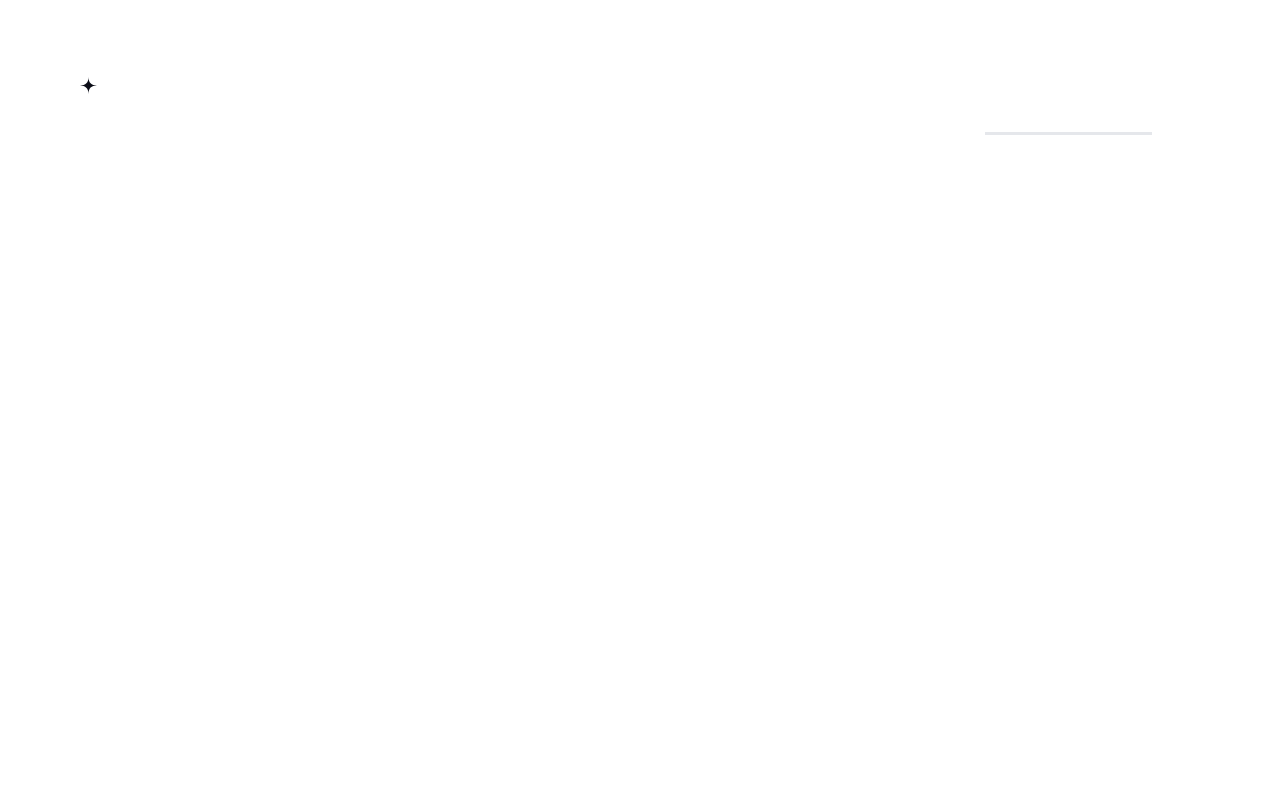
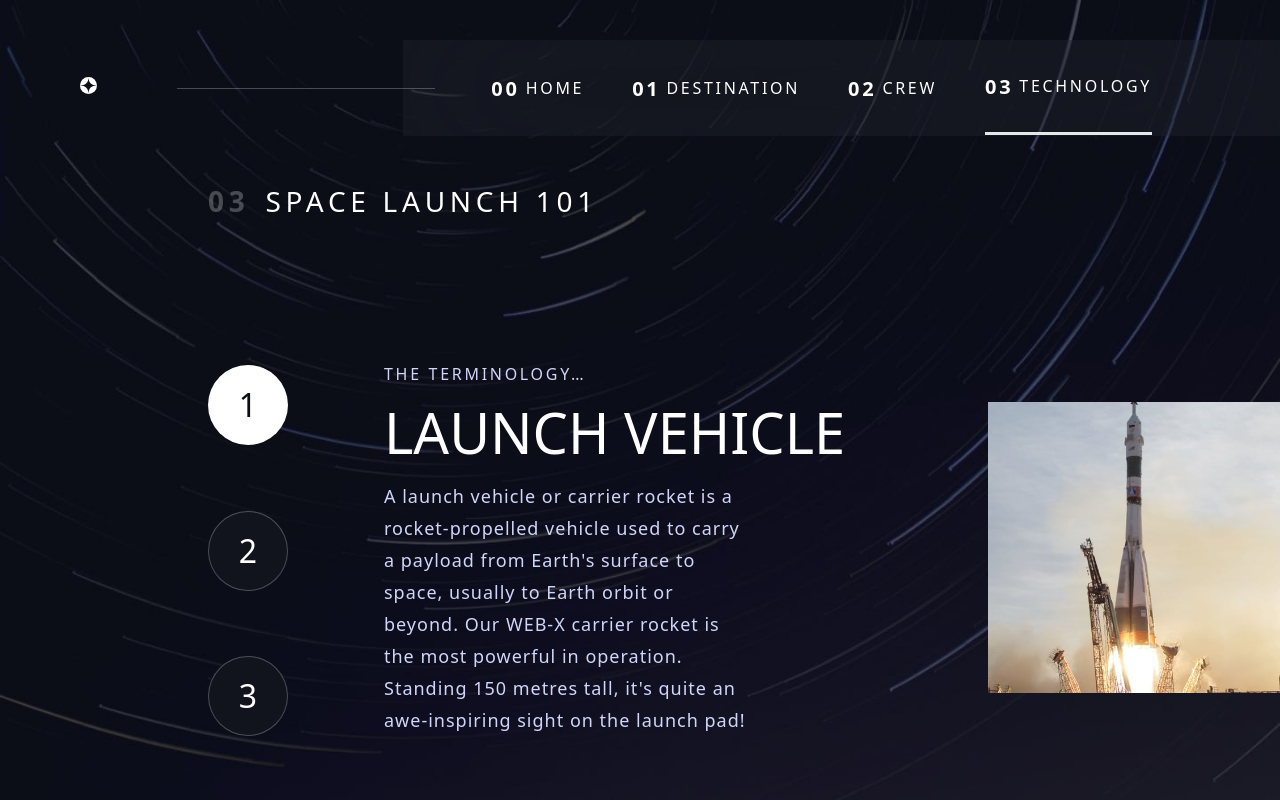
Before and after one commit to Mutesa-Cedric/spacity, a Next.js app: page /technology in a window 1280 px wide. Built offline with nearby package versions, Linux system fonts and the light colour scheme.

Commit message:
update : finished technology page basics

```diff
--- a/pages/technology.tsx
+++ b/pages/technology.tsx
@@ -1,16 +1,34 @@
 import Head from 'next/head'
-import React from 'react'
+import React, { useState } from 'react'
 import Navbar from '../components/navbar'
+import TechComponent from '../components/tech-component'
 
 function Technology() {
+  const [currentTech, setCurrentTech] = useState('Launch vehicle')
+
+  //updating currentcrew when user clicks on a crew
+
+  const updateTech = (tech: string) => {
+    setCurrentTech(tech)
+    // console.log("changing on destination click");
+  }
   return (
     <div>
       <Head>
         <title>Spacity - Technology</title>
         <link rel="icon" href="/assets/shared/logo.svg" />
       </Head>
-      <main>
-        <Navbar currentPage='technology' />
+      <Navbar currentPage='technology' />
+
+      <main className="flex relative w-screen h-screen flex-col  bg-center bg-cover bg-no-repeat"
+        style={{ backgroundImage: 'url(/assets/technology/background-technology-desktop.jpg)' }}>
+        <div className='absolute top-[23%] pl-52 pb-16 w-full h-[77%]  flex flex-col justify-between px-50'>
+        <div className='flex items-center'>
+            <span className='text-white opacity-25 font-bold text-[28px] leading-[34px] tracking-[4.725px] mr-4'>03</span>
+            <span className='font-light text-[28px] leading-[34px] tracking-[4.725px] text-white uppercase'>SPACE LAUNCH 101</span>
+          </div>
+          <TechComponent currentTech={currentTech} updateTech={updateTech}/>
+        </div>
       </main>
     </div>
   )
```
